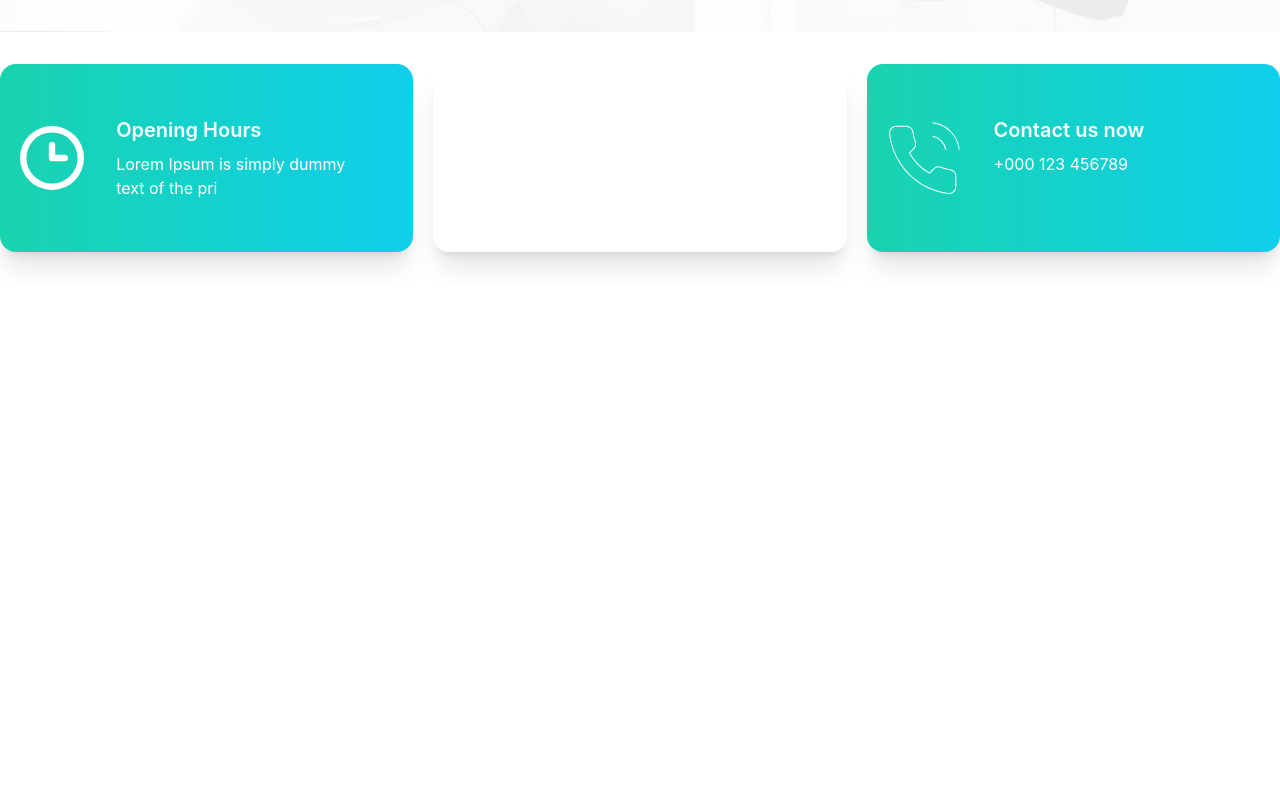
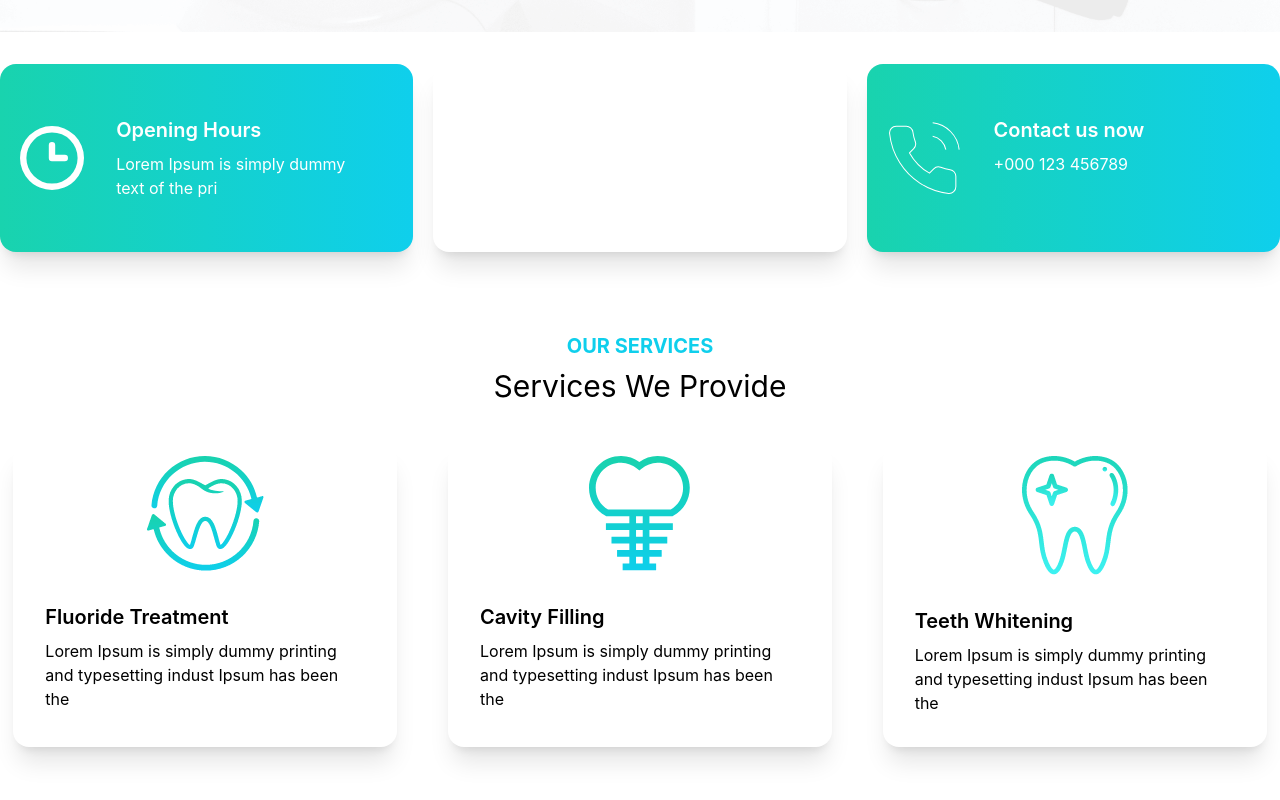
Before and after one commit to RiyaadHossain/Doctors-Portal, a React (Create React App) app: page / in a window 1280 px wide. Shown: the part 832-1632 px from the top of the page. Before the commit the page ends 1116 px from the top, so only its background shows below. Built offline with nearby package versions, Linux system fonts and the light colour scheme.

Commit message:
Services section added

```diff
--- a/src/Components/Pages/HomePage/Home/Home.jsx
+++ b/src/Components/Pages/HomePage/Home/Home.jsx
@@ -1,12 +1,14 @@
 import React from 'react';
 import Banner from '../Banner/Banner';
 import Info from '../Others/Info';
+import Services from '../Others/Services';
 
 const Home = () => {
     return (
-        <div>
+        <div className='container mx-auto'>
             <Banner/>
             <Info/>
+            <Services/>
         </div>
     );
 };
--- a/src/Components/Pages/HomePage/Others/Info.jsx
+++ b/src/Components/Pages/HomePage/Others/Info.jsx
@@ -6,7 +6,7 @@ import Phone from '../../../../Assets/Icons/phone.svg'
 
 const Info = () => {
     return (
-        <div className='grid my-8 grid-cols-1 lg:grid-cols-3 gap-5 container mx-auto'>
+        <div className='grid my-8 grid-cols-1 lg:grid-cols-3 gap-5 '>
             <InfoCard header={'Opening Hours'} text={`Lorem Ipsum is simply dummy text of the pri`} gradient={true} img={Clock}/>
             <InfoCard header={'Visit our location'} text={`Brooklyn, NY 10036, United States`} gradient={false} img={Marker}/>
             <InfoCard header={'Contact us now'} text={`+000 123 456789`} gradient={true} img={Phone}/>
--- /dev/null
+++ b/src/Components/Pages/HomePage/Others/Service.jsx
@@ -0,0 +1,17 @@
+import React from "react";
+
+const Service = ({ service }) => {
+  return (
+    <div class="card w-96 mx-auto bg-base-100 shadow-xl">
+      <figure>
+        <img className="pt-3" src={service.img} alt="Shoes" />
+      </figure>
+      <div class="card-body text-black">
+        <h2 class="card-title">{service.name}</h2>
+        <p>{service.description}</p>
+      </div>
+    </div>
+  );
+};
+
+export default Service;
--- /dev/null
+++ b/src/Components/Pages/HomePage/Others/Services.jsx
@@ -0,0 +1,43 @@
+import React from "react";
+import Service from "./Service";
+import Fluoride from "../../../../Assets/Images/fluoride.png"
+import Cavity from "../../../../Assets/Images/cavity.png"
+import Teeth from "../../../../Assets/Images/whitening.png"
+
+const Services = () => {
+  const services = [
+    {
+      id: 1,
+      name: "Fluoride Treatment",
+      description: "Lorem Ipsum is simply dummy printing and typesetting indust Ipsum has been the",
+      img: Fluoride,
+    },
+    {
+      id: 2,
+      name: "Cavity Filling",
+      description: "Lorem Ipsum is simply dummy printing and typesetting indust Ipsum has been the",
+      img: Cavity,
+    },
+    {
+      id: 3,
+      name: "Teeth Whitening",
+      description: "Lorem Ipsum is simply dummy printing and typesetting indust Ipsum has been the",
+      img: Teeth,
+    }
+  ];
+  return (
+    <div className="my-20">
+      <div className="text-center">
+        <h2 className="font-bold text-primary mb-2 text-xl">OUR SERVICES</h2>
+        <p className="text-3xl text-black">Services We Provide</p>
+      </div>
+      <div className="mt-10 grid grid-cols-1 md:grid-cols-2 lg:grid-cols-3 gap-6">
+        {services.map((service) => (
+          <Service key={service.id} service={service} />
+        ))}
+      </div>
+    </div>
+  );
+};
+
+export default Services;
```
